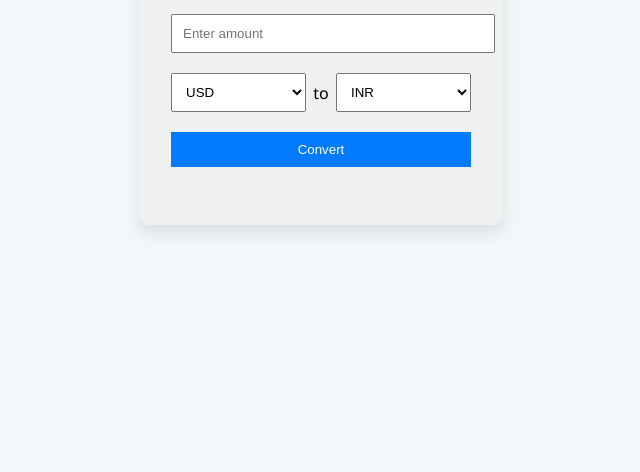
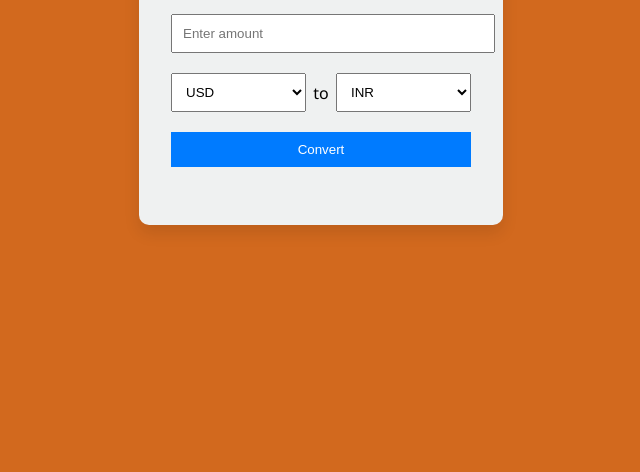
Before and after one commit to sistusaichandu-bit/CURRENCY-CONVERTER, a plain HTML site: page index.html in a window 1280 px wide. Shown: the part 344-816 px from the top of the page, without its empty margins (319-959 px from the left). Drawn offline with Linux system fonts and the light colour scheme.

Commit message:
Update style.css

```diff
--- a/style.css
+++ b/style.css
@@ -1,6 +1,6 @@
 body {
   font-family: 'Segoe UI', sans-serif;
-  background-color: #f4f7fa;
+  background-color: #D2691E;
   display: flex;
   justify-content: center;
   align-items: center;
```
